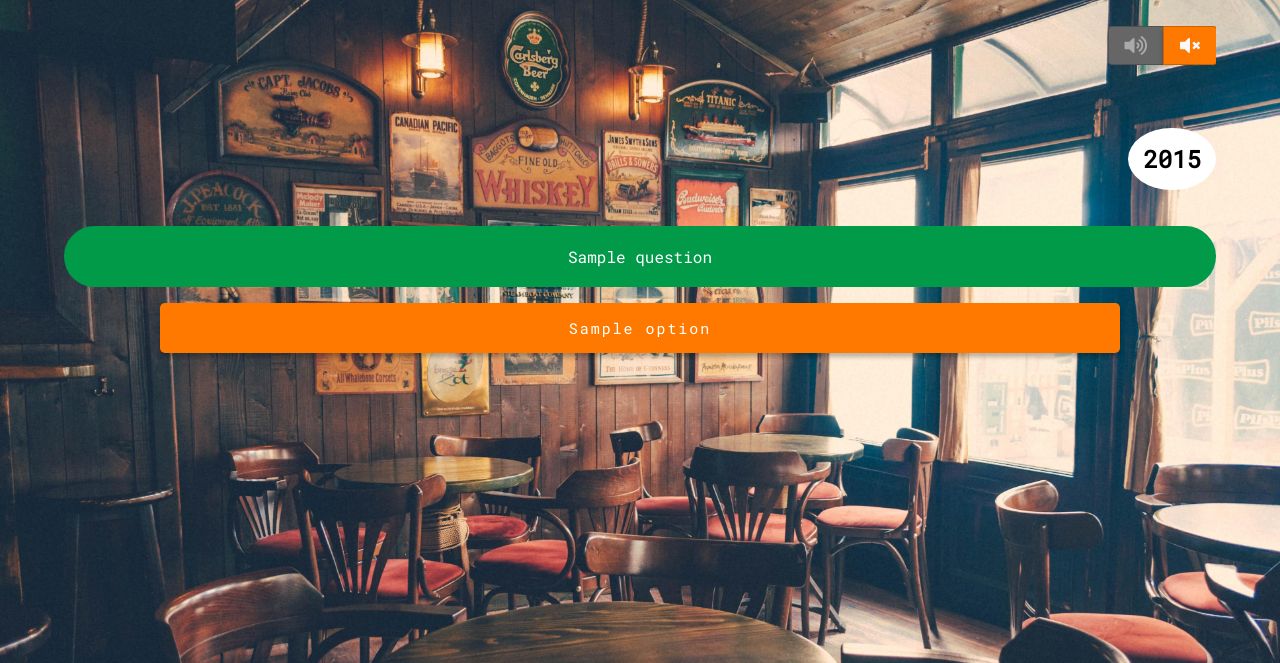
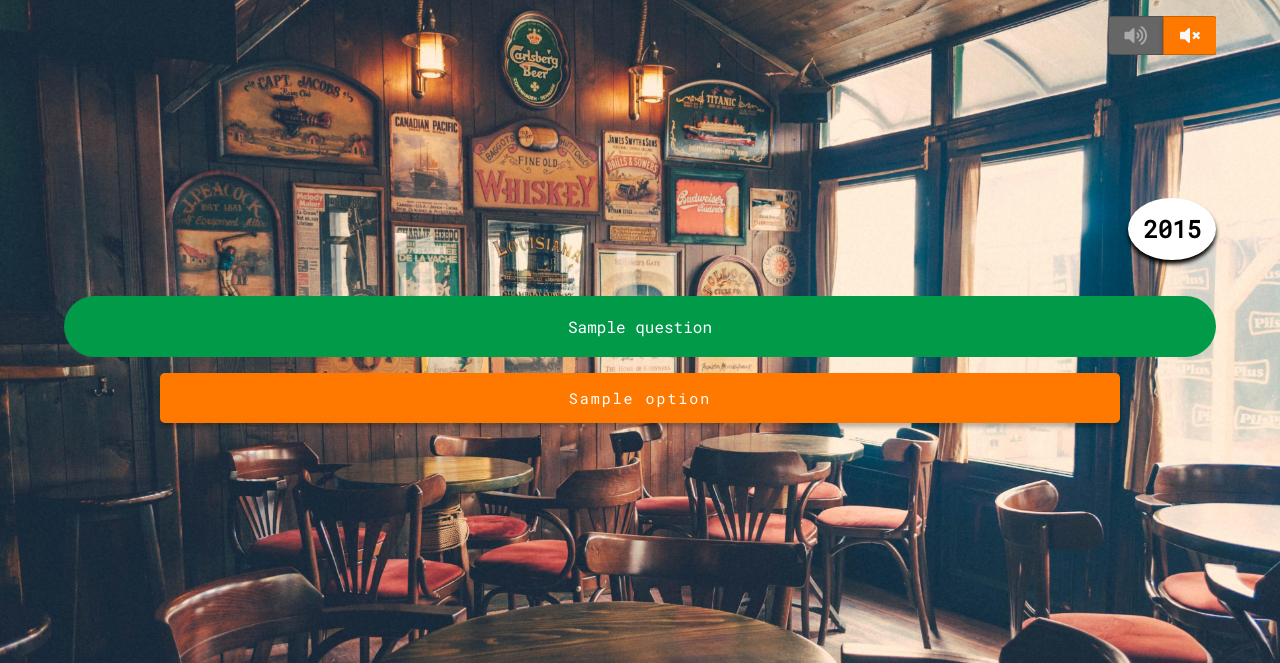
Before and after one commit to GJSayers/downit, a Flask app: template templates/quiz.html in a window 1280 px wide. Shown: the top 663 px of the page. Run offline with Flask 2, Linux system fonts and the light colour scheme; the template is opened without the code that fills it: most values are stand-ins (such as "Sample title", 1, 10 or a date in 2020); parts of the project's set-up code (start-up, migrations or seed data) failed here and were passed over; some libraries are stand-ins or nearby versions; some web fonts are replaced.

Commit message:
Feat: quiz page styling tweaks

```diff
--- a/static/css/style.css
+++ b/static/css/style.css
@@ -125,6 +125,7 @@ main {
  */
 #quiz_score_section {
   position: relative;
+  padding-top: 10vh;
   height: 25vh;
 }
 #pint_counter {
@@ -139,8 +140,7 @@ main {
   width: 100%;
 }
 #pint {
-  height: 100%;/*25vh;*/
-  margin-top: 10px;
+  height: 100%;
   background-position: bottom;
   background-repeat: no-repeat;
   background-position: center;
@@ -169,11 +169,10 @@ main {
   bottom: 0;
   right: 5vw;
   color: black;
-
   padding: 15px;
-
   background-color: white;
   border-radius: 50%;
+  box-shadow: 0px 4px 4px rgba(0, 0, 0, 1);
 }
 .quiz-question {
   margin-left: 5vw;
@@ -190,6 +189,7 @@ main {
 }
 /* Default styling for quiz options */
 .quiz-option div {
+  margin: 5px auto;
   background-color: #FF7900;
 }
 /* Hides the radio buttons while allowing them to still function */
@@ -215,6 +215,7 @@ main {
 #next_question_btn {
   color: #f8f8f8;
   background-color: #009a49;
+  margin: 5px auto;
 }
 /*
  * Sound toggle
```
